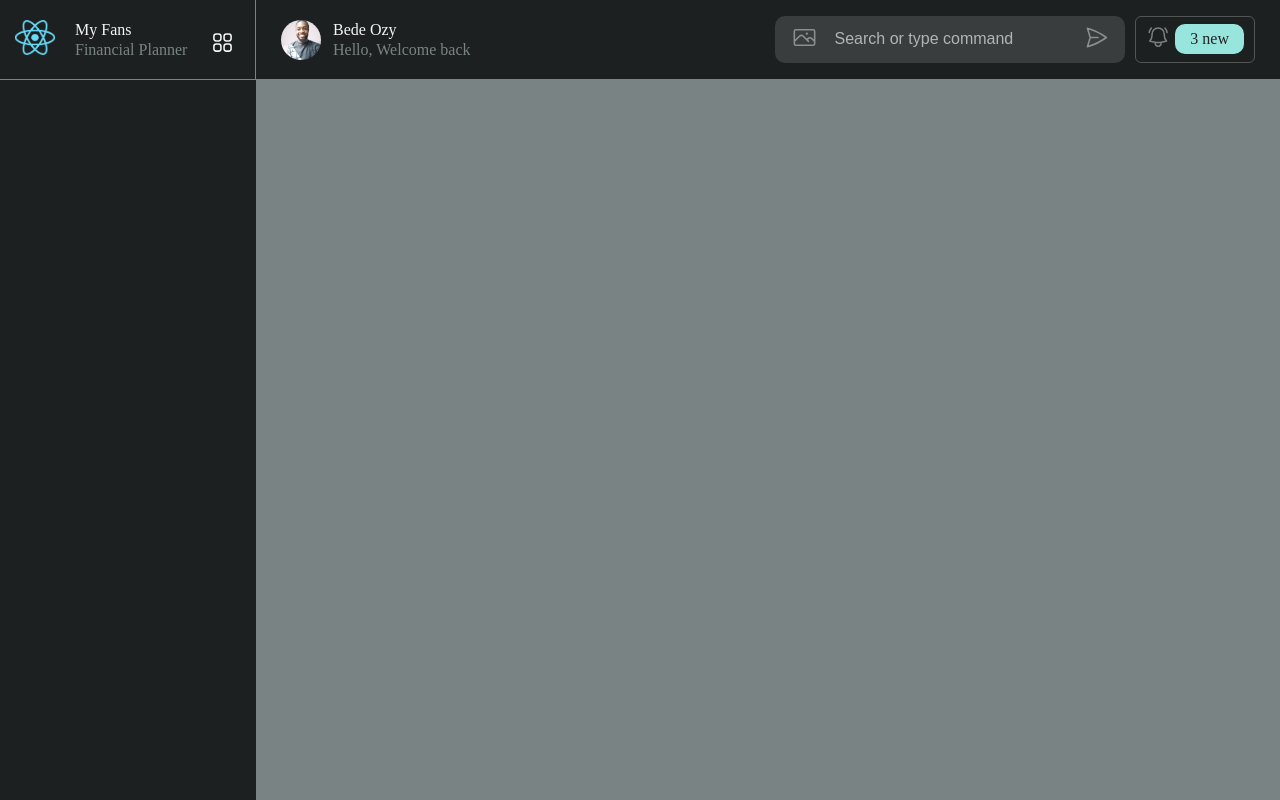
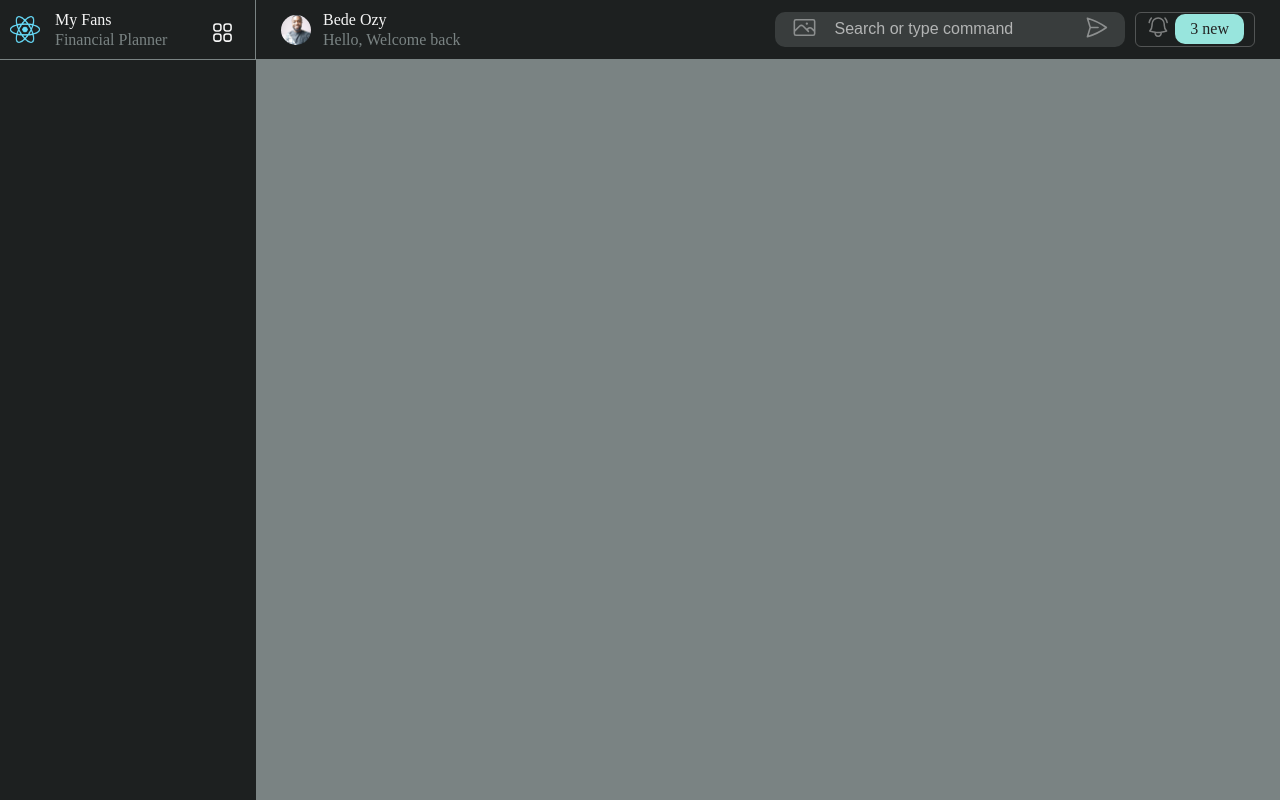
Before and after one commit to Bede-Ozy/dashboard1, a plain HTML site: page index.html in a window 1280 px wide. Shown: the top 800 px of the page. Drawn offline with Linux system fonts and the light colour scheme.

Commit message:
adjusted menu height

```diff
--- a/style.css
+++ b/style.css
@@ -16,7 +16,7 @@ body{
 header{
     width:100%;
     max-width:1400px;
-    height:80px;
+    height:60px;
     border-bottom:1px solid #7a8383;
 }
 
@@ -39,9 +39,10 @@ header{
     gap:5px;
 }
 #logo img{
-    width:40px;
-    height:40%;
-    margin:0 15px;
+    width:30px;
+    height:20%;
+    margin:0 10px;
+    align-self: center;
 }
 
 #logo p{
@@ -79,8 +80,8 @@ header{
 }
 
 .userDP img{
-    height:40px;
-    width:40px;
+    height:30px;
+    width:30px;
     border-radius: 50%;
 }
 
```
